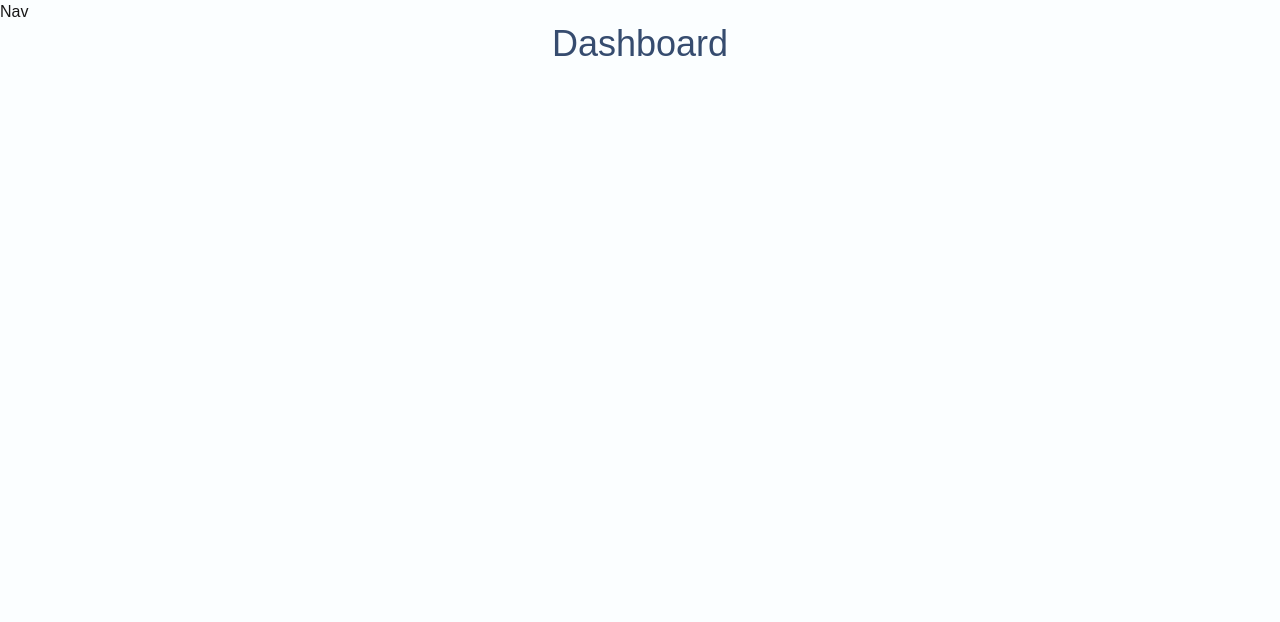
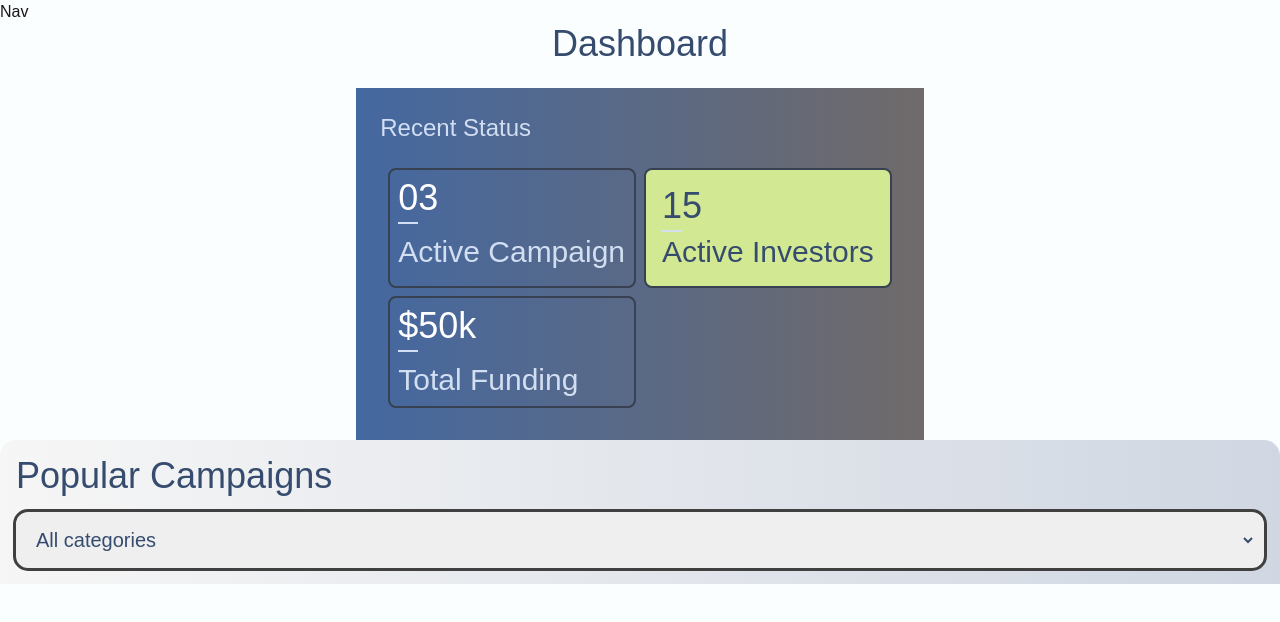
Before and after one commit to Sallah10/neighborhood-hub, a Next.js app: page /dashboard in a window 1280 px wide. Shown: the top 622 px of the page. Built offline with nearby package versions, Linux system fonts and the light colour scheme.

Commit message:
dashboard done; info card remaining

```diff
--- a/app/dashboard/page.tsx
+++ b/app/dashboard/page.tsx
@@ -3,8 +3,31 @@ import React from 'react'
 const Dashboard = () => {
     return (
         <>
-            <div className='main'>
+            <div className='main gap-6 text-black'>
                 <h1 className='text-h1'>Dashboard</h1>
+                <div className='p-6 bg-gradient-to-r from-[#4468A1] to-[#706a6a] gap-2 flex flex-col'>
+                    <h3 className='text-h3 text-[#D2DEF1]'>Recent Status</h3>
+                    <div className='grid grid-cols-2 items-center gap-2 px-2 pt-4 pb-6'>
+                        <div className='flex flex-col gap-4 border-2 p-2 flex-wrap border-gray-700 h-full  rounded-lg'>
+                            <h1 className='text-h1 text-[white]'><span className='border-b-2 pb-1 border-[#D2DEF1]'>0</span>3</h1>
+                            <h2 className='text-h2 text-[#D2DEF1]'>Active Campaign</h2>
+                        </div>
+                        <div className='flex flex-col gap-2 border-2 p-4 flex-wrap border-gray-700 bg-[#D2E892] h-full rounded-lg'>
+                            <h1 className='text-h1'><span className='border-b-2 pb-1 border-[#D2DEF1]'>1</span>5</h1>
+                            <h2 className='text-h2'>Active Investors</h2>
+                        </div>
+                        <div className='flex flex-col gap-4 border-2 p-2 flex-wrap border-gray-700 h-full  rounded-lg'>
+                            <h1 className='text-h1 text-[white]'><span className='border-b-2 pb-1 border-[#D2DEF1]'>$</span>50k</h1>
+                            <h2 className='text-h2 text-[#D2DEF1]'>Total Funding</h2>
+                        </div>
+                    </div>
+                </div>
+                <div className='bg-gradient-to-r from-[#F6F6F6] to-[#D0D7E2] rounded-t-2xl p-4 w-full h-full -mt-10 flex flex-col gap-4'>
+                    <h1 className='text-h1'> Popular Campaigns</h1>
+                    <select name="categories" id="categories" className='px-4 py-4 text-p w-full rounded-xl border-r-8 border-transparent outline outline-neutral-700'>
+                        <option value="categories">All categories</option>
+                    </select>
+                </div>
             </div>
         </>
     )
```
